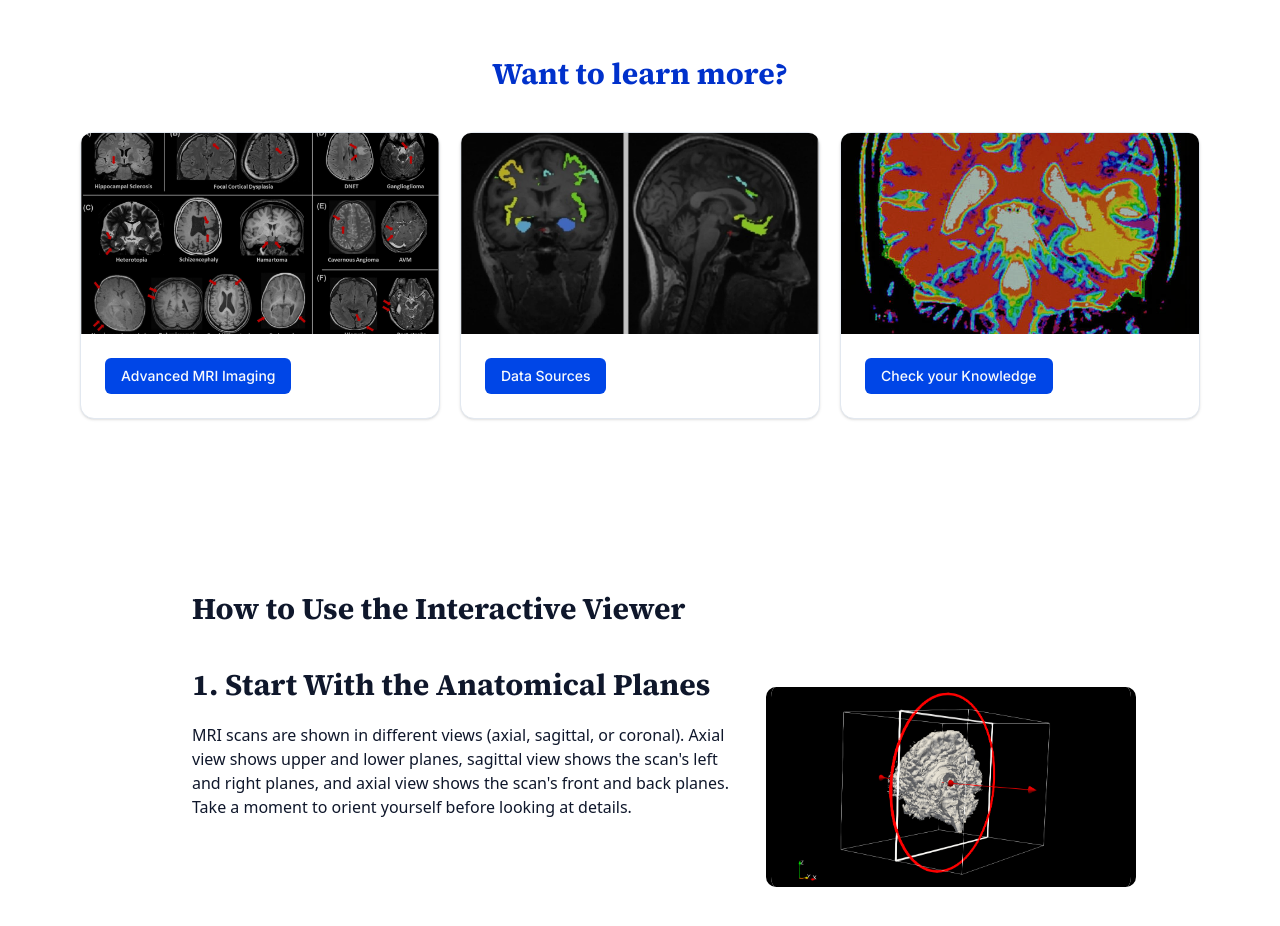
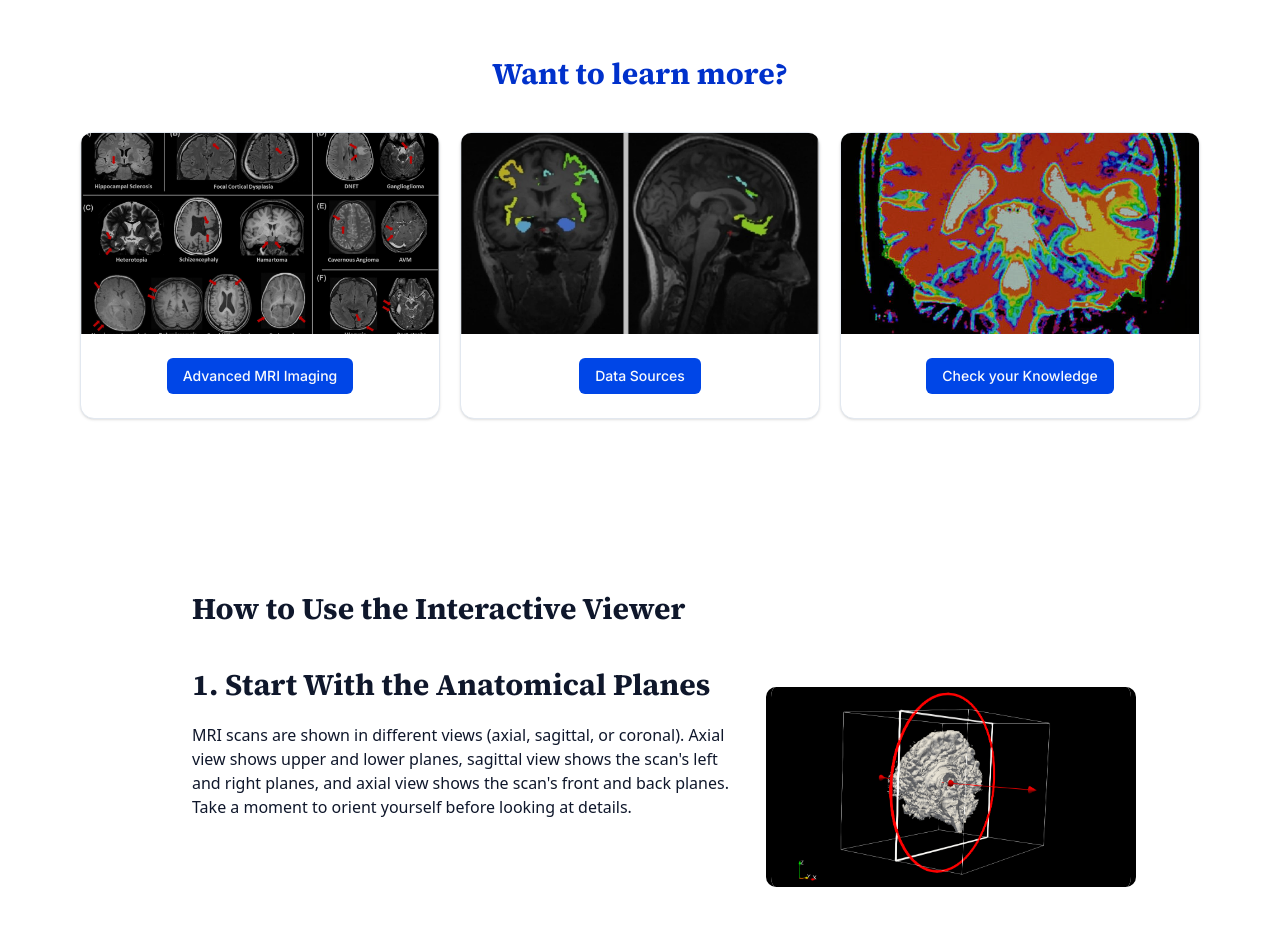
Before and after one commit to mikaelatho/medical-imagers-shadcn, a Next.js app: page /explore in a window 1280 px wide. Shown: the part 1260-2186 px from the top of the page. Built offline with nearby package versions, Linux system fonts and the light colour scheme; no server answers.

Commit message:
Page scroll and centered card buttons

```diff
--- a/app/explore/page.tsx
+++ b/app/explore/page.tsx
@@ -32,7 +32,7 @@ export default function Explore() {
           <h2 className="text-4xl sm:text-3xl font-bold font-source-serif-4 text-black-700 my-5 text-left">
             Interactive MRI Viewer
           </h2>
-          <Button variant="explore" style={{marginBottom: "5%", marginTop: "22px"}} onClick={() => window.location.href="#explore"}>Exploration Guide</Button>
+          <Button variant="explore" style={{marginBottom: "5%", marginTop: "22px"}} onClick={() => document.getElementById('explore')?.scrollIntoView({behavior: 'smooth'})}>Exploration Guide</Button>
           <p></p>
         </div>
 
@@ -178,7 +178,7 @@ export default function Explore() {
         <div className="grid grid-cols-1 md:grid-cols-3 gap-5">
           <div>
             {/* ----------CARD 1---------- */}
-            <Card className="relative mx-auto w-full max-w-sm pt-0">
+            <Card className="relative mx-auto w-full max-w-sm pt-0" style={{display: "flex", justifyContent: "center", alignItems: "center"}}>
               <div className="rounded-t-lg absolute inset-0 z-30 aspect-video bg-black/5" />
               <img
                 src={`${basePath}/explore-assets/images/info/info1.jpg`}
@@ -194,7 +194,7 @@ export default function Explore() {
           </div>
           <div>
             {/* ----------CARD 2---------- */}
-            <Card className="relative mx-auto w-full max-w-sm pt-0">
+            <Card className="relative mx-auto w-full max-w-sm pt-0" style={{display: "flex", justifyContent: "center", alignItems: "center"}}>
               <div className="rounded-t-lg absolute inset-0 z-30 aspect-video bg-black/5" />
               <img
                 src={`${basePath}/explore-assets/images/info/info2.png`}
@@ -210,7 +210,7 @@ export default function Explore() {
           </div>
           <div>
             {/* ----------CARD 3---------- */}
-            <Card className="relative mx-auto w-full max-w-sm pt-0">
+            <Card className="relative mx-auto w-full max-w-sm pt-0" style={{display: "flex", justifyContent: "center", alignItems: "center"}}>
               <div className="rounded-t-lg absolute inset-0 z-30 aspect-video bg-black/5" />
               <img
                 src={`${basePath}/explore-assets/images/info/info3.jpg`}
```
